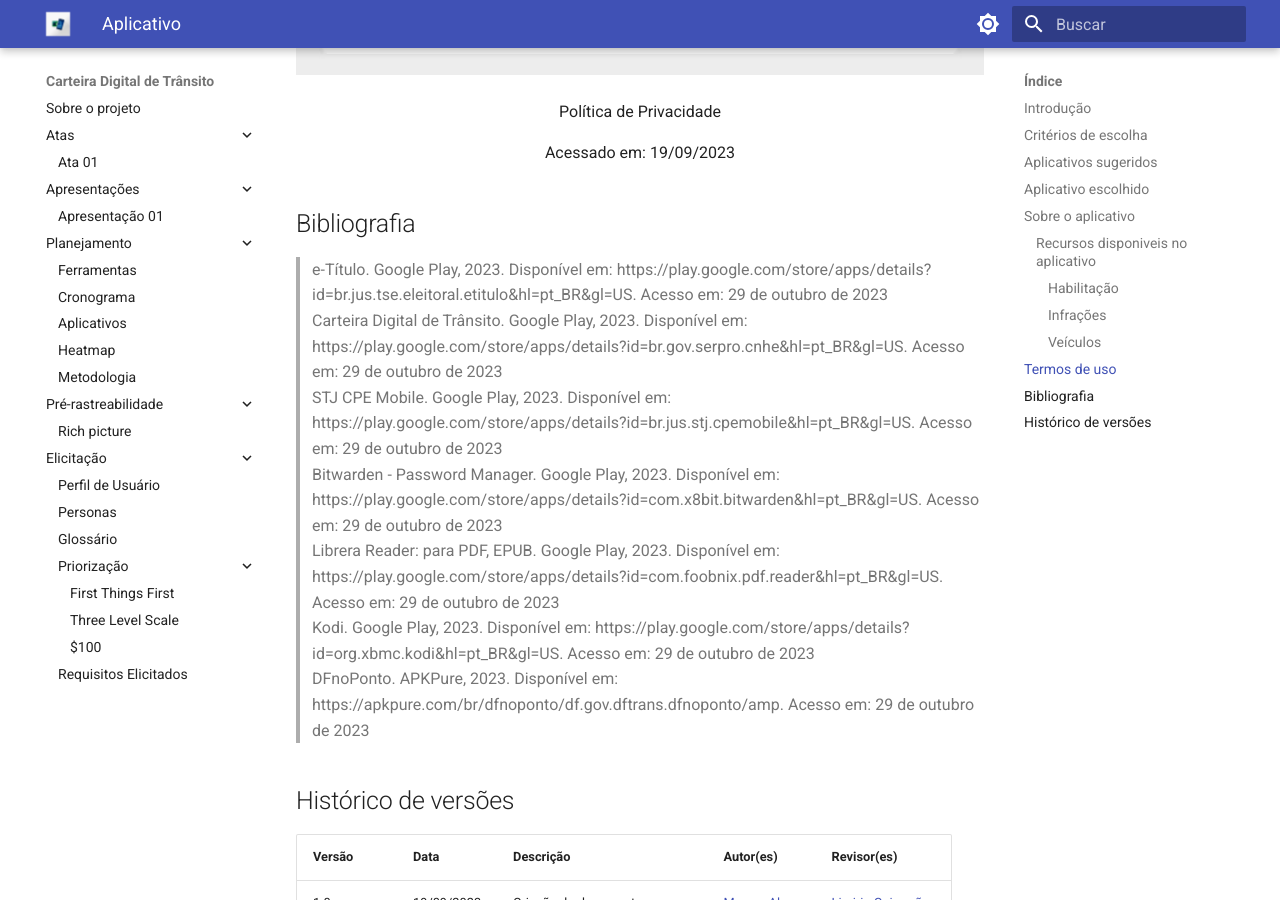
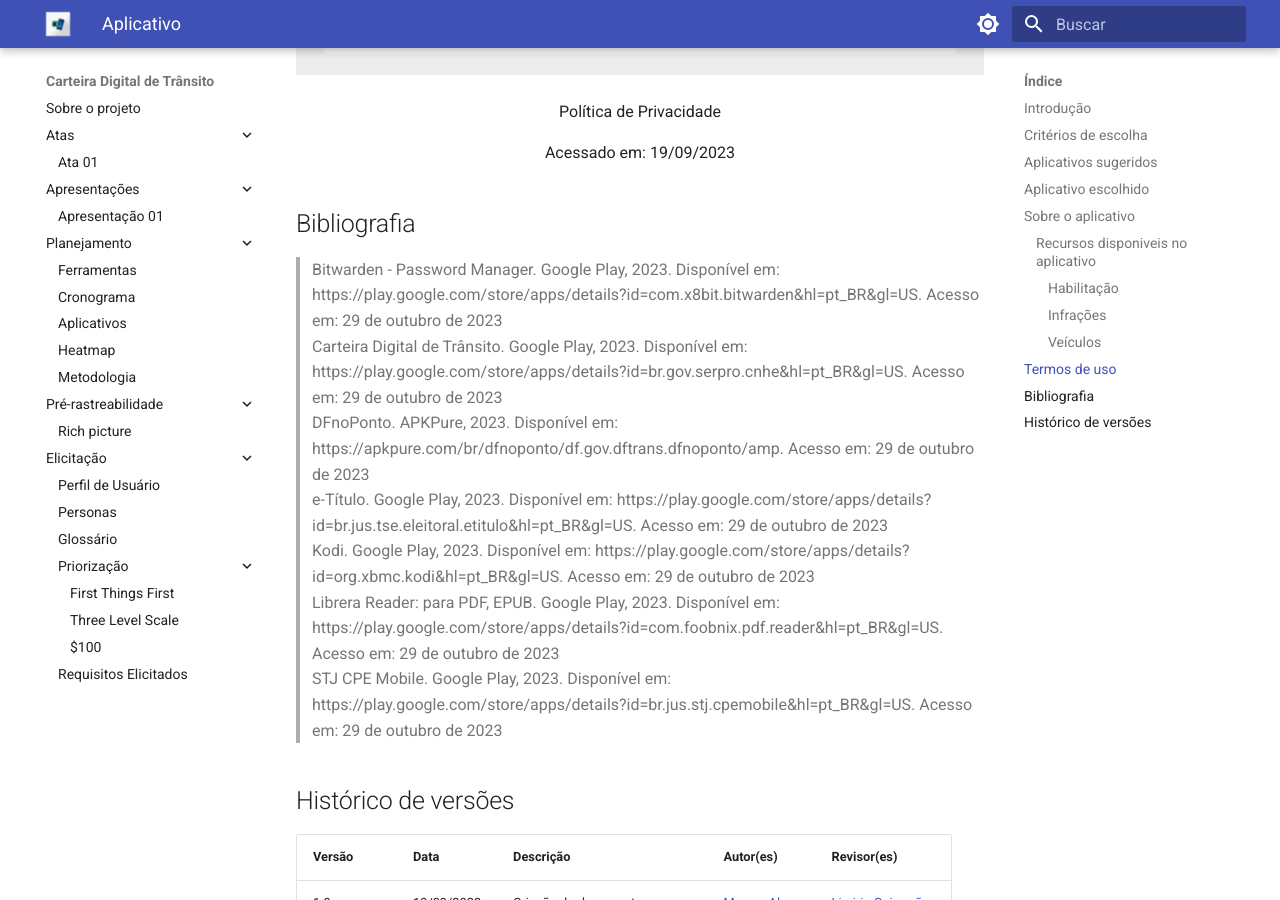
Before and after one commit to Requisitos-de-Software/2023.2-Carteira_Digital_de_Transito, an MkDocs documentation site: the page built from docs/planejamento/aplicativo.md, in a window 1280 px wide and 900 px high, scrolled down 8834 px. Built offline with MkDocs 1.6.1 and Material for MkDocs 9.7.7, drawn with Linux system fonts in a browser that asks for light colours.

Commit message:
Arrumando a bibliografia

```diff
--- a/docs/planejamento/aplicativo.md
+++ b/docs/planejamento/aplicativo.md
@@ -68,14 +68,13 @@
 <p align="center"> Acessado em: 19/09/2023</p>
 
 ## Bibliografia
+> Bitwarden - Password Manager. Google Play, 2023. Disponível em: https://play.google.com/store/apps/details?id=com.x8bit.bitwarden&hl=pt_BR&gl=US. Acesso em: 29 de outubro de 2023</br>
+> Carteira Digital de Trânsito. Google Play, 2023. Disponível em: https://play.google.com/store/apps/details?id=br.gov.serpro.cnhe&hl=pt_BR&gl=US. Acesso em: 29 de outubro de 2023</br>
+> DFnoPonto. APKPure, 2023. Disponível em: https://apkpure.com/br/dfnoponto/df.gov.dftrans.dfnoponto/amp. Acesso em: 29 de outubro de 2023</br>
 > e-Título. Google Play, 2023. Disponível em: https://play.google.com/store/apps/details?id=br.jus.tse.eleitoral.etitulo&hl=pt_BR&gl=US. Acesso em: 29 de outubro de 2023</br>
-> Carteira Digital de Trânsito. Google Play, 2023. Disponível em: https://play.google.com/store/apps/details?id=br.gov.serpro.cnhe&hl=pt_BR&gl=US. Acesso em: 29 de outubro de 2023</br>
+> Kodi. Google Play, 2023. Disponível em: https://play.google.com/store/apps/details?id=org.xbmc.kodi&hl=pt_BR&gl=US. Acesso em: 29 de outubro de 2023</br>
+> Librera Reader: para PDF, EPUB. Google Play, 2023. Disponível em: https://play.google.com/store/apps/details?id=com.foobnix.pdf.reader&hl=pt_BR&gl=US. Acesso em: 29 de outubro de 2023</br>
 > STJ CPE Mobile. Google Play, 2023. Disponível em: https://play.google.com/store/apps/details?id=br.jus.stj.cpemobile&hl=pt_BR&gl=US. Acesso em: 29 de outubro de 2023</br>
-> Bitwarden - Password Manager. Google Play, 2023. Disponível em: https://play.google.com/store/apps/details?id=com.x8bit.bitwarden&hl=pt_BR&gl=US. Acesso em: 29 de outubro de 2023</br>
-> Librera Reader: para PDF, EPUB. Google Play, 2023. Disponível em: https://play.google.com/store/apps/details?id=com.foobnix.pdf.reader&hl=pt_BR&gl=US. Acesso em: 29 de outubro de 2023</br>
-> Kodi. Google Play, 2023. Disponível em: https://play.google.com/store/apps/details?id=org.xbmc.kodi&hl=pt_BR&gl=US. Acesso em: 29 de outubro de 2023</br>
-> DFnoPonto. APKPure, 2023. Disponível em: https://apkpure.com/br/dfnoponto/df.gov.dftrans.dfnoponto/amp. Acesso em: 29 de outubro de 2023</br>
-
 
 ## Histórico de versões
 
```
